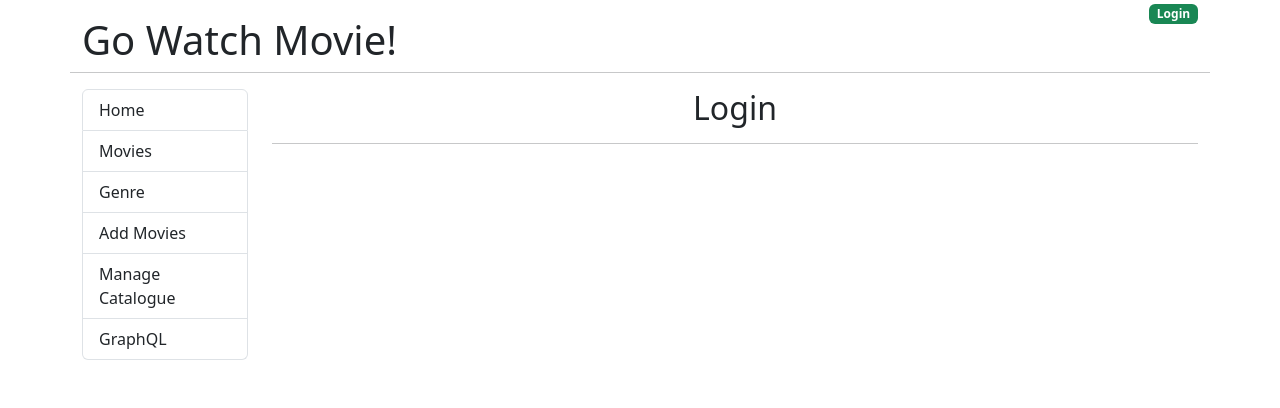
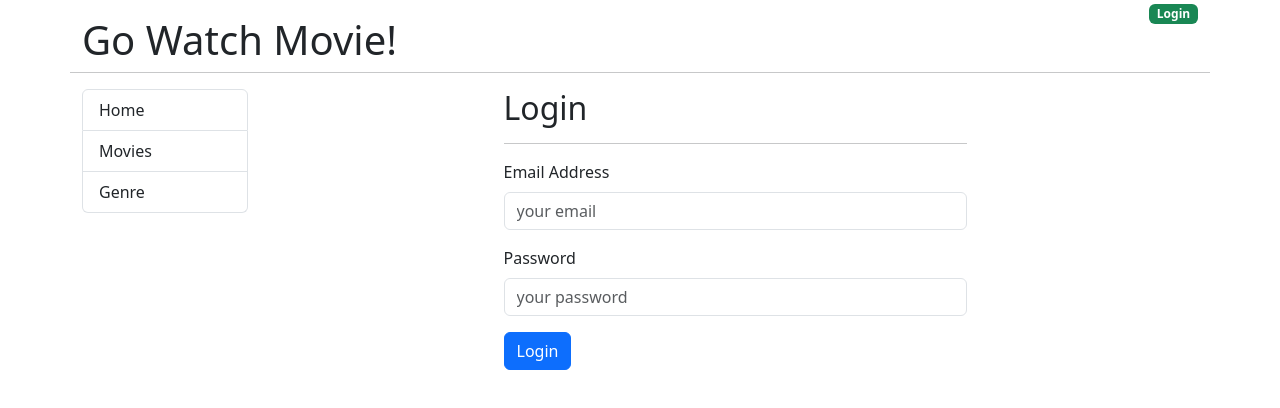
Before and after one commit to Arifkrniawan/Go-React-Project, a React (Create React App) app: page /login in a window 1280 px wide. Shown: the top 408 px of the page. Built offline with nearby package versions, Linux system fonts and the light colour scheme.

Commit message:
fetching data from backend API

```diff
--- a/package.json
+++ b/package.json
@@ -2,6 +2,7 @@
   "name": "go-movies-fe",
   "version": "0.1.0",
   "private": true,
+  "proxy":"http://localhost:8080",
   "dependencies": {
     "@testing-library/jest-dom": "^5.17.0",
     "@testing-library/react": "^13.4.0",
--- a/src/App.js
+++ b/src/App.js
@@ -1,7 +1,18 @@
-import { Link, Outlet } from "react-router-dom";
-
+import { useState } from "react";
+import { Link, Outlet, useNavigate } from "react-router-dom";
+import Alert from "./component/form/Alert";
 
 function App() {
+  const [jwt, setJwt] = useState("");
+  const [alertMsg, setAlertMsg] = useState("");
+  const [className, setClassName] = useState("d-none");
+
+  const navigate = useNavigate();
+
+  const logout = () => {
+    setJwt("");
+    navigate("/login");
+  };
 
   return (
     <>
@@ -11,25 +22,72 @@ function App() {
             <h1 className="mt-3">Go Watch Movie!</h1>
           </div>
           <div className="col text-end">
-          <Link to="/login"><span className="badge bg-success">Login</span></Link>
+            {jwt === "" ? (
+              <Link to="/login">
+                <span className="badge bg-success">Login</span>
+              </Link>
+            ) : (
+              <Link to="#!" onClick={logout}>
+                <span className="badge bg-danger">Logout</span>
+              </Link>
+            )}
           </div>
-        <hr className="mb-3"/>
+          <hr className="mb-3" />
         </div>
         <div className="row">
           <div className="col-md-2">
             <nav>
               <div className="list-group">
-              <Link to="/" className="list-group-item list-group-item-action">Home</Link>
-              <Link to="/movies" className="list-group-item list-group-item-action">Movies</Link>
-              <Link to="/genre" className="list-group-item list-group-item-action">Genre</Link>
-              <Link to="/admin/movie/0" className="list-group-item list-group-item-action">Add Movies</Link>
-              <Link to="/admin" className="list-group-item list-group-item-action">Manage Catalogue</Link>
-              <Link to="/graphql" className="list-group-item list-group-item-action">GraphQL</Link>
+                <Link to="/" className="list-group-item list-group-item-action">
+                  Home
+                </Link>
+                <Link
+                  to="/movies"
+                  className="list-group-item list-group-item-action"
+                >
+                  Movies
+                </Link>
+                <Link
+                  to="/genre"
+                  className="list-group-item list-group-item-action"
+                >
+                  Genre
+                </Link>
+                {jwt !== "" && (
+                  <>
+                    <Link
+                      to="/admin/movie/0"
+                      className="list-group-item list-group-item-action"
+                    >
+                      Add Movies
+                    </Link>
+                    <Link
+                      to="/admin"
+                      className="list-group-item list-group-item-action"
+                    >
+                      Manage Catalogue
+                    </Link>
+                    <Link
+                      to="/graphql"
+                      className="list-group-item list-group-item-action"
+                    >
+                      GraphQL
+                    </Link>
+                  </>
+                )}
               </div>
             </nav>
           </div>
           <div className="col-md-10">
-          <Outlet/>
+            <Alert className={className} message={alertMsg} />
+            <Outlet
+              context={{
+                jwt,
+                setJwt,
+                setClassName,
+                setAlertMsg,
+              }}
+            />
           </div>
         </div>
       </div>
--- a/src/component/Login.js
+++ b/src/component/Login.js
@@ -1,8 +1,62 @@
+import { useState } from "react";
+import Input from "./form/Input";
+import { useNavigate, useOutletContext } from "react-router-dom";
+
+
 const Login = () => {
+    const [email, setEmail] = useState("");
+    const [password, setPassword] = useState("")
+
+    const { setJwt } = useOutletContext();
+    const { setAlertMsg } = useOutletContext();
+    const { setClassName } = useOutletContext();
+
+    const navigate = useNavigate();
+
+    const handleSubmit = (e) =>{
+        e.preventDefault();
+        console.log(email, password)
+
+
+        if (email === "admin@example.com"){
+            setJwt("abc");
+            setClassName("d-none");
+            setAlertMsg("");
+            navigate("/")
+        } else {
+            setAlertMsg("Incorrect Email or Password")
+            setClassName("alert-danger")
+        }
+    }
     return (
-        <div className="text-center">
-          <h2>Login</h2>
-          <hr/>
+        <div className="col-md-6 offset-md-3">
+            <h2>Login</h2>
+            <hr/>
+            <form onSubmit={handleSubmit}>
+                <Input
+                id="email"
+                title="Email Address"
+                type="email"
+                className="form-control"
+                placeholder="your email"
+                onChange={(e)=> setEmail(e.target.value)}
+                autoComplete="email-new"
+                name="email"/>
+
+                <Input
+                id="password"
+                title="Password"
+                type="input"
+                className="form-control"
+                placeholder="your password"
+                onChange={(e)=> setPassword(e.target.value)}
+                autoComplete="on"
+                name="password"/>
+
+                <input className="btn btn-primary" type="submit" value="Login"/>
+
+
+            </form>
         </div>
     );
   };
--- a/src/component/Movies.js
+++ b/src/component/Movies.js
@@ -1,36 +1,32 @@
 import { useEffect, useState } from "react";
-import { Link } from "react-router-dom";
+import { Link, json } from "react-router-dom";
 
 const Movies = () => {
   const [movies, setMovies] = useState([]);
 
   useEffect(() => {
+    const headers = new Headers();
+    headers.append("Content-Type", "application/json");
 
-        let listMovies = [
-        {
-            id: 1,
-            title : "Homelander",
-            release_date: "02-11-1988",
-            runtime: 116,
-            m_rating: "R",
-            description: "Some description"
-        },
-        {
-            id: 2,
-            title : "Spiderman 2",
-            release_date: "03-17-1998",
-            runtime: 120,
-            m_rating: "R",
-            description: "Some description"
-        }];
+    const requestOption = {
+      method: "GET",
+      headers: headers,
+    }
 
-        setMovies(listMovies)
-    }, [])
+    fetch(`http://localhost:8080/movies`, requestOption)
+      .then((response) => response.json())
+      .then((data) => {
+        setMovies(data);
+      })
+      .catch(err => {
+        console.log(err);
+      });
+  }, []);
 
   return (
     <div className="text-center">
       <h2>Movies</h2>
-        <hr/>
+      <hr />
       <table className="table table-striped table-hover">
         <thead>
           <tr>
@@ -40,12 +36,10 @@ const Movies = () => {
           </tr>
         </thead>
         <tbody>
-                {movies.map((m)=>(
+          {movies.map((m) => (
             <tr key={m.id}>
               <td>
-                            <Link to={`/movie/${m.id}`}>
-                                {m.title}
-                            </Link>
+                <Link to={`/movie/${m.id}`}>{m.title}</Link>
               </td>
               <td>{m.release_date}</td>
               <td>{m.m_rating}</td>
@@ -53,7 +47,6 @@ const Movies = () => {
           ))}
         </tbody>
       </table>
-
     </div>
   );
 };
--- /dev/null
+++ b/src/component/form/Alert.js
@@ -0,0 +1,9 @@
+const Alert = (props) => {
+  return (
+    <div className={"alert " + props.className} role="alert">
+      {props.message}
+    </div>
+  );
+};
+
+export default Alert;
--- /dev/null
+++ b/src/component/form/Input.js
@@ -0,0 +1,25 @@
+import { forwardRef } from "react";
+
+const Input = forwardRef((props, ref) => {
+  return (
+    <div className="mb-3">
+      <label className="form-label" htmlFor={props.className}>
+        {props.title}
+      </label>
+      <input
+      id={props.name}
+      type={props.type}
+      className={props.className}
+      name={props.name}
+      ref={ref}
+      placeholder={props.placeholder}
+      onChange={props.onChange}
+      autoComplete={props.autoComplete}
+      value={props.value}>
+      </input>
+      <div className={props.errorDiv}>{props.errorMessage}</div>
+    </div>
+  );
+});
+
+export default Input;
```
Lines whose indentation alone changed are shown as unchanged.
